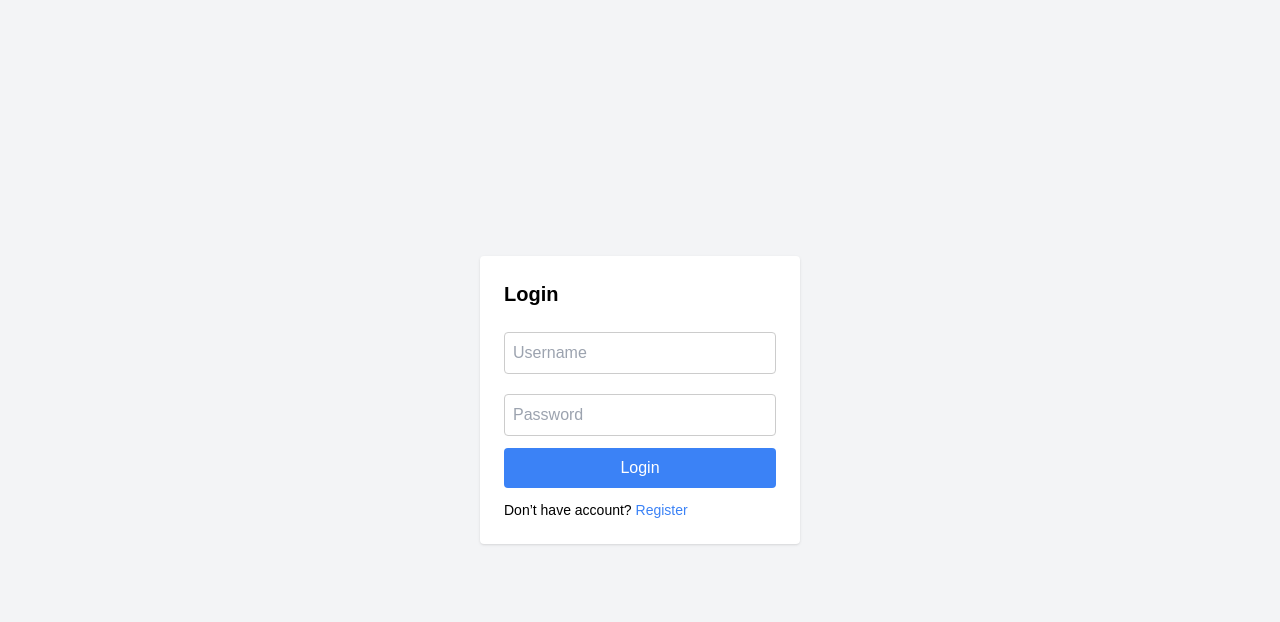
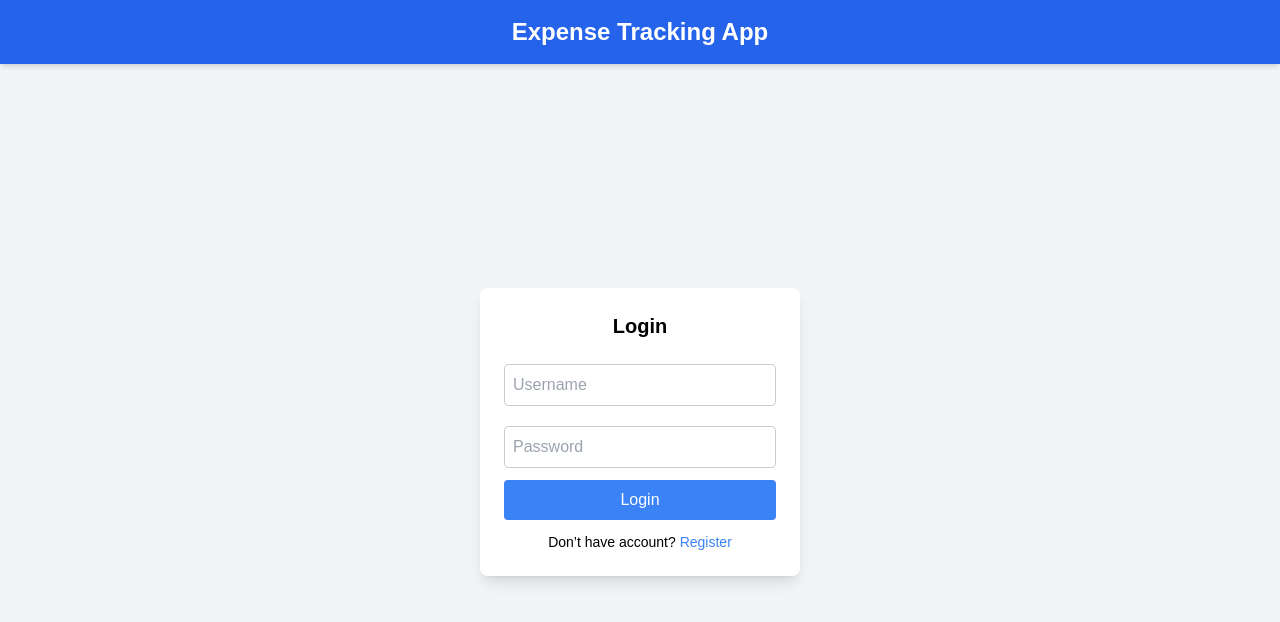
Before and after one commit to abhiram052007-oss/y25-react-sdp-app, a React (Vite) app: page / in a window 1280 px wide. Shown: the top 622 px of the page. Built offline with nearby package versions, Linux system fonts and the light colour scheme.

Commit message:
Updated Login Page

```diff
--- a/src/components/auth/Login.jsx
+++ b/src/components/auth/Login.jsx
@@ -21,25 +21,43 @@ export default function Login() {
   };
 
   return (
-    <div className="flex justify-center items-center h-screen bg-gray-100">
-      <div className="bg-white p-6 rounded shadow w-80">
-        <h2 className="text-xl font-semibold mb-4">Login</h2>
+  <div className="min-h-screen bg-gray-100 flex flex-col">
+
+    {/* Header */}
+    <header className="bg-blue-600 text-white text-center py-4 shadow-md">
+      <h1 className="text-2xl font-bold">
+        Expense Tracking App
+      </h1>
+    </header>
+
+    {/* Centered Login */}
+    <div className="flex flex-1 justify-center items-center">
+      <div className="bg-white p-6 rounded-lg shadow-lg w-80">
+        <h2 className="text-xl font-semibold mb-4 text-center">
+          Login
+        </h2>
+
         <input
           className="w-full border p-2 mb-3 rounded"
           placeholder="Username"
-          onChange={(e) => setUsername(e.target.value)}/>
+          onChange={(e) => setUsername(e.target.value)}
+        />
+
         <input
           type="password"
           className="w-full border p-2 mb-3 rounded"
           placeholder="Password"
-          onChange={(e) => setPassword(e.target.value)} />
+          onChange={(e) => setPassword(e.target.value)}
+        />
+
         <button
           className="w-full bg-blue-500 text-white p-2 rounded hover:bg-blue-600"
-          onClick={handleLogin}>
+          onClick={handleLogin}
+        >
           Login
         </button>
 
-        <p className="mt-3 text-sm">
+        <p className="mt-3 text-sm text-center">
           Don’t have account?{" "}
           <Link className="text-blue-500" to="/register">
             Register
@@ -47,5 +65,6 @@ export default function Login() {
         </p>
       </div>
     </div>
-  );
+  </div>
+);
 }
```
